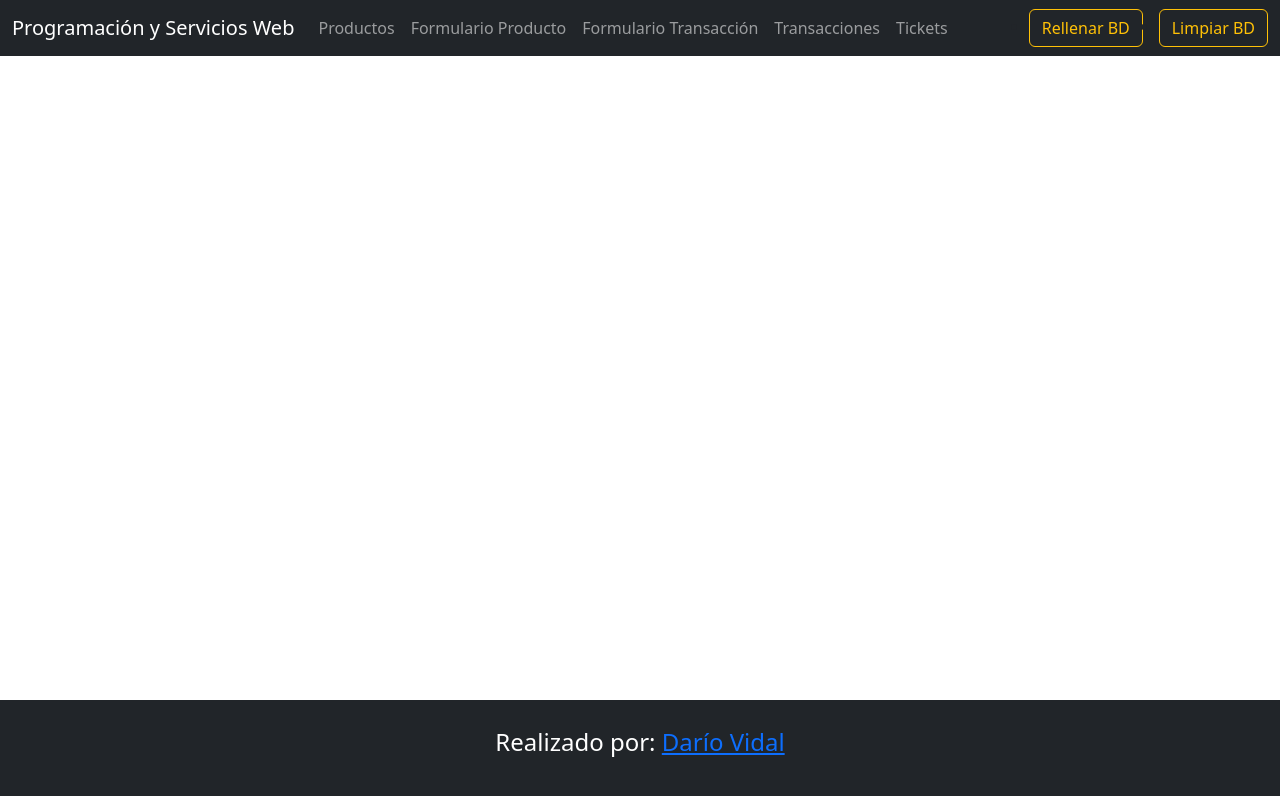
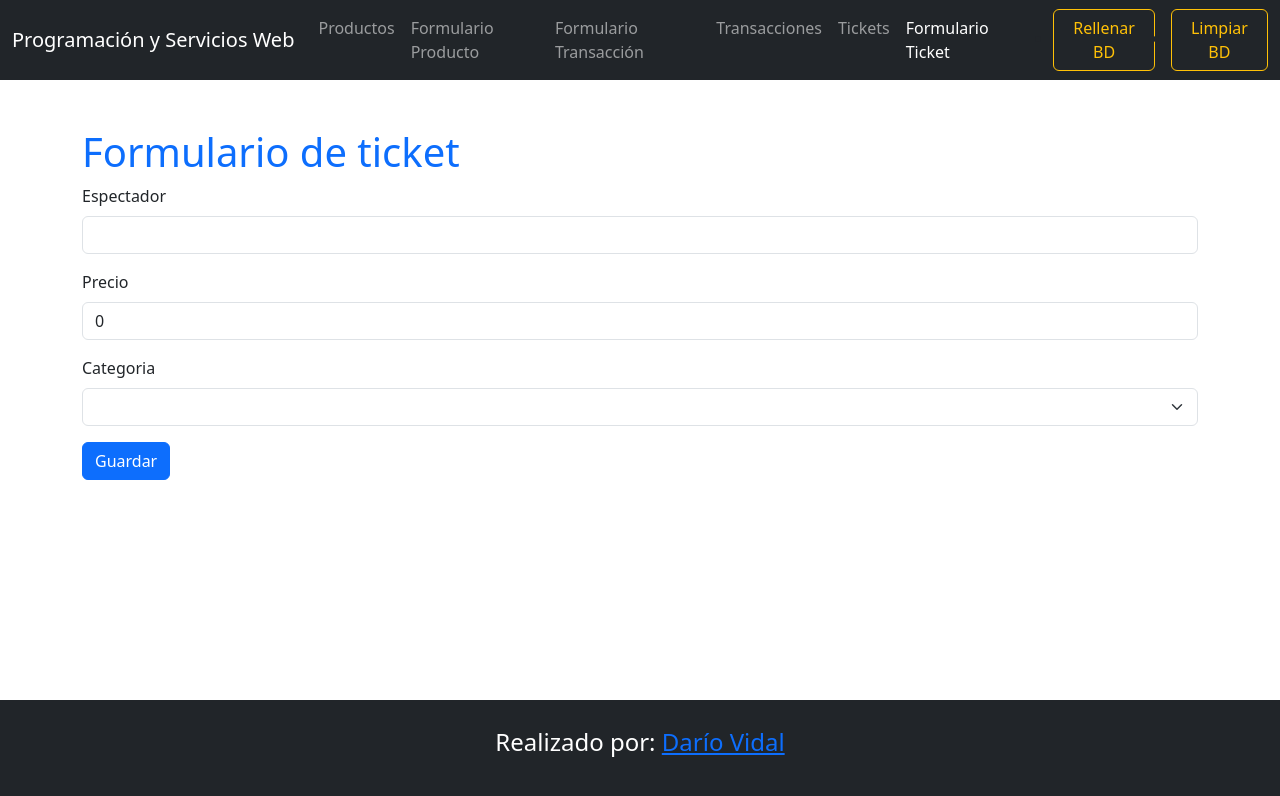
Before and after one commit to DarioRv/tp-back-angular, an Angular app: page /formulario-ticket in a window 1280 px wide. Before the commit this address led to /. Shown: the top 796 px of the page. Built offline with nearby package versions, Linux system fonts and the light colour scheme.

Commit message:
add: formulario ticket

```diff
--- a/src/app/app.routes.ts
+++ b/src/app/app.routes.ts
@@ -4,6 +4,7 @@ import { FormularioProductoComponent } from './productos/formulario-producto/for
 import { FormularioConversionComponent } from './transaccion/formulario-conversion/formulario-conversion.component';
 import { ListadoTrasaccionesComponent } from './transaccion/listado-trasacciones/listado-trasacciones.component';
 import { ListadoTicketsComponent } from './tickets/listado-tickets/listado-tickets.component';
+import { FormularioTicketComponent } from './tickets/components/formulario-ticket/formulario-ticket.component';
 
 export const routes: Routes = [
   { path: 'productos', component: ListaProductosComponent },
@@ -11,4 +12,6 @@ export const routes: Routes = [
   { path: 'formulario-transaccion', component: FormularioConversionComponent },
   { path: 'transacciones', component: ListadoTrasaccionesComponent },
   { path: 'tickets', component: ListadoTicketsComponent },
+  { path: 'formulario-ticket', component: FormularioTicketComponent },
+  { path: 'formulario-ticket/:id', component: FormularioTicketComponent },
 ];
--- a/src/app/services/ticket.service.ts
+++ b/src/app/services/ticket.service.ts
@@ -44,4 +44,12 @@ export class TicketService {
       .delete<BackendResponse<boolean>>(url)
       .pipe(map((res) => res.data));
   }
+
+  getById(id: string): Observable<Ticket> {
+    const url = `${this.baseUrl}/${id}`;
+
+    return this.http
+      .get<BackendResponse<Ticket>>(url)
+      .pipe(map((res) => res.data));
+  }
 }
--- a/src/app/shared/components/header/header.component.ts
+++ b/src/app/shared/components/header/header.component.ts
@@ -22,6 +22,7 @@ export class HeaderComponent {
     { label: 'Formulario Transacción', routerLink: 'formulario-transaccion' },
     { label: 'Transacciones', routerLink: 'transacciones' },
     { label: 'Tickets', routerLink: 'tickets' },
+    { label: 'Formulario Ticket', routerLink: 'formulario-ticket' },
   ];
 
   constructor(
--- /dev/null
+++ b/src/app/tickets/components/formulario-ticket/formulario-ticket.component.html
@@ -0,0 +1,54 @@
+<h1 class="text-primary">Formulario de ticket</h1>
+<section>
+  <form [formGroup]="ticketForm" (ngSubmit)="onSubmit()">
+    <div class="mb-3">
+      <label for="espectador" class="form-label">Espectador</label>
+      <input
+        type="text"
+        class="form-control"
+        id="espectador"
+        formControlName="espectador"
+      />
+
+      @if (espectador.touched && espectador.hasError('required')) {
+      <p class="text-danger">El espectador es obligatorio</p>
+      }
+    </div>
+    <div class="mb-3">
+      <label for="precio" class="form-label">Precio</label>
+      <input
+        type="number"
+        class="form-control"
+        id="precio"
+        formControlName="precio"
+      />
+
+      @if (precio.touched && precio.hasError('required')) {
+      <p class="text-danger">El precio es obligatorio</p>
+      }
+    </div>
+    <div class="mb-3">
+      <label for="categoria" class="form-label">Categoria</label>
+      <select
+        class="form-select"
+        id="categoria"
+        formControlName="categoriaEspectador"
+      >
+        <option value="l">Local</option>
+        <option value="e">Extranjero</option>
+      </select>
+
+      @if (categoriaEspectador.touched &&
+      categoriaEspectador.hasError('required')) {
+      <p class="text-danger">La categoria es obligatoria</p>
+      }
+    </div>
+    <button
+      type="submit"
+      class="btn btn-primary"
+      [disabled]="status === 'pending'"
+    >
+      {{ status === "pending" ? "Guardando..." : "Guardar" }}
+    </button>
+  </form>
+</section>
--- /dev/null
+++ b/src/app/tickets/components/formulario-ticket/formulario-ticket.component.ts
@@ -0,0 +1,111 @@
+import { Component, OnInit } from '@angular/core';
+import {
+  FormBuilder,
+  FormControl,
+  ReactiveFormsModule,
+  Validators,
+} from '@angular/forms';
+import { ActivatedRoute } from '@angular/router';
+import { TicketService } from '../../../services/ticket.service';
+import { RequestStatus } from '../../../shared/types/request-status.type';
+import { Ticket } from '../../../interfaces/ticket.interface';
+import { ToastrService } from 'ngx-toastr';
+
+@Component({
+  selector: 'app-formulario-ticket',
+  standalone: true,
+  imports: [ReactiveFormsModule],
+  templateUrl: './formulario-ticket.component.html',
+  styleUrl: './formulario-ticket.component.css',
+})
+export class FormularioTicketComponent implements OnInit {
+  ticketForm = this.fb.group({
+    _id: [''],
+    espectador: ['', Validators.required],
+    categoriaEspectador: ['', Validators.required],
+    precio: [0, Validators.required],
+  });
+  status: RequestStatus = 'no status';
+
+  constructor(
+    private fb: FormBuilder,
+    private activatedRoute: ActivatedRoute,
+    private ticketsService: TicketService,
+    private toastService: ToastrService
+  ) {}
+
+  ngOnInit(): void {
+    this.activatedRoute.params.subscribe(({ id }) => {
+      if (!id) return;
+      this.getTicket(id);
+    });
+  }
+
+  get espectador(): FormControl {
+    return this.ticketForm.get('espectador') as FormControl;
+  }
+
+  get categoriaEspectador(): FormControl {
+    return this.ticketForm.get('categoriaEspectador') as FormControl;
+  }
+
+  get precio(): FormControl {
+    return this.ticketForm.get('precio') as FormControl;
+  }
+
+  onSubmit(): void {
+    if (this.ticketForm.invalid) {
+      this.ticketForm.markAllAsTouched();
+      return;
+    }
+
+    const ticket = this.ticketForm.value as Ticket;
+    ticket._id ? this.updateTicket(ticket) : this.createTicket(ticket);
+  }
+
+  createTicket(ticket: Ticket): void {
+    this.status = 'pending';
+
+    this.ticketsService.create(ticket).subscribe({
+      next: () => {
+        this.status = 'success';
+        this.ticketForm.reset();
+        this.toastService.success('Ticket creado correctamente');
+      },
+      error: (err) => {
+        console.error(err);
+        this.status = 'error';
+        this.toastService.error('Error al crear el ticket');
+      },
+    });
+  }
+
+  updateTicket(ticket: Ticket): void {
+    this.status = 'pending';
+
+    this.ticketsService.update(ticket).subscribe({
+      next: () => {
+        this.status = 'success';
+        this.toastService.success('Ticket actualizado correctamente');
+      },
+      error: (err) => {
+        console.error(err);
+        this.status = 'error';
+        this.toastService.error('Error al actualizar el ticket');
+      },
+    });
+  }
+
+  getTicket(id: string): void {
+    this.ticketsService.getById(id).subscribe({
+      next: (ticket) => {
+        this.ticketForm.reset(ticket);
+        this.toastService.info('Editando ticket');
+      },
+      error: (err) => {
+        console.error(err);
+        this.toastService.error('Error al obtener el ticket');
+      },
+    });
+  }
+}
--- a/src/app/tickets/listado-tickets/listado-tickets.component.html
+++ b/src/app/tickets/listado-tickets/listado-tickets.component.html
@@ -31,10 +31,16 @@
       <td>{{ ticket.categoriaEspectador | categoria }}</td>
       <td>
         <div class="d-flex gap-2">
-          <button class="btn btn-outline-info">
+          <button
+            class="btn btn-outline-info"
+            (click)="editTicket(ticket._id!)"
+          >
             <i class="bi bi-pencil-fill"></i>
           </button>
-          <button class="btn btn-outline-danger">
+          <button
+            class="btn btn-outline-danger"
+            (click)="deleteTicket(ticket._id!)"
+          >
             <i class="bi bi-trash-fill"></i>
           </button>
         </div>
--- a/src/app/tickets/listado-tickets/listado-tickets.component.ts
+++ b/src/app/tickets/listado-tickets/listado-tickets.component.ts
@@ -2,6 +2,8 @@ import { Component, OnInit } from '@angular/core';
 import { Ticket } from '../../interfaces/ticket.interface';
 import { TicketService } from '../../services/ticket.service';
 import { CategoriaPipe } from '../pipes/categoria.pipe';
+import { Router } from '@angular/router';
+import { ToastrService } from 'ngx-toastr';
 
 @Component({
   selector: 'app-listado-tickets',
@@ -13,7 +15,11 @@ import { CategoriaPipe } from '../pipes/categoria.pipe';
 export class ListadoTicketsComponent implements OnInit {
   tickets: Ticket[] = [];
 
-  constructor(private ticketsService: TicketService) {}
+  constructor(
+    private ticketsService: TicketService,
+    private router: Router,
+    private toastService: ToastrService
+  ) {}
 
   ngOnInit(): void {
     this.getTickets();
@@ -25,4 +31,21 @@ export class ListadoTicketsComponent implements OnInit {
       error: (err) => console.error(err),
     });
   }
+
+  editTicket(id: string): void {
+    this.router.navigate(['formulario-ticket', id]);
+  }
+
+  deleteTicket(id: string): void {
+    this.ticketsService.deleteById(id).subscribe({
+      next: () => {
+        this.getTickets();
+        this.toastService.success('Ticket eliminado correctamente');
+      },
+      error: (err) => {
+        console.error(err);
+        this.toastService.error('Error al eliminar el ticket');
+      },
+    });
+  }
 }
```
Also changed, not shown: src/app/tickets/components/formulario-ticket/formulario-ticket.component.css (added).
